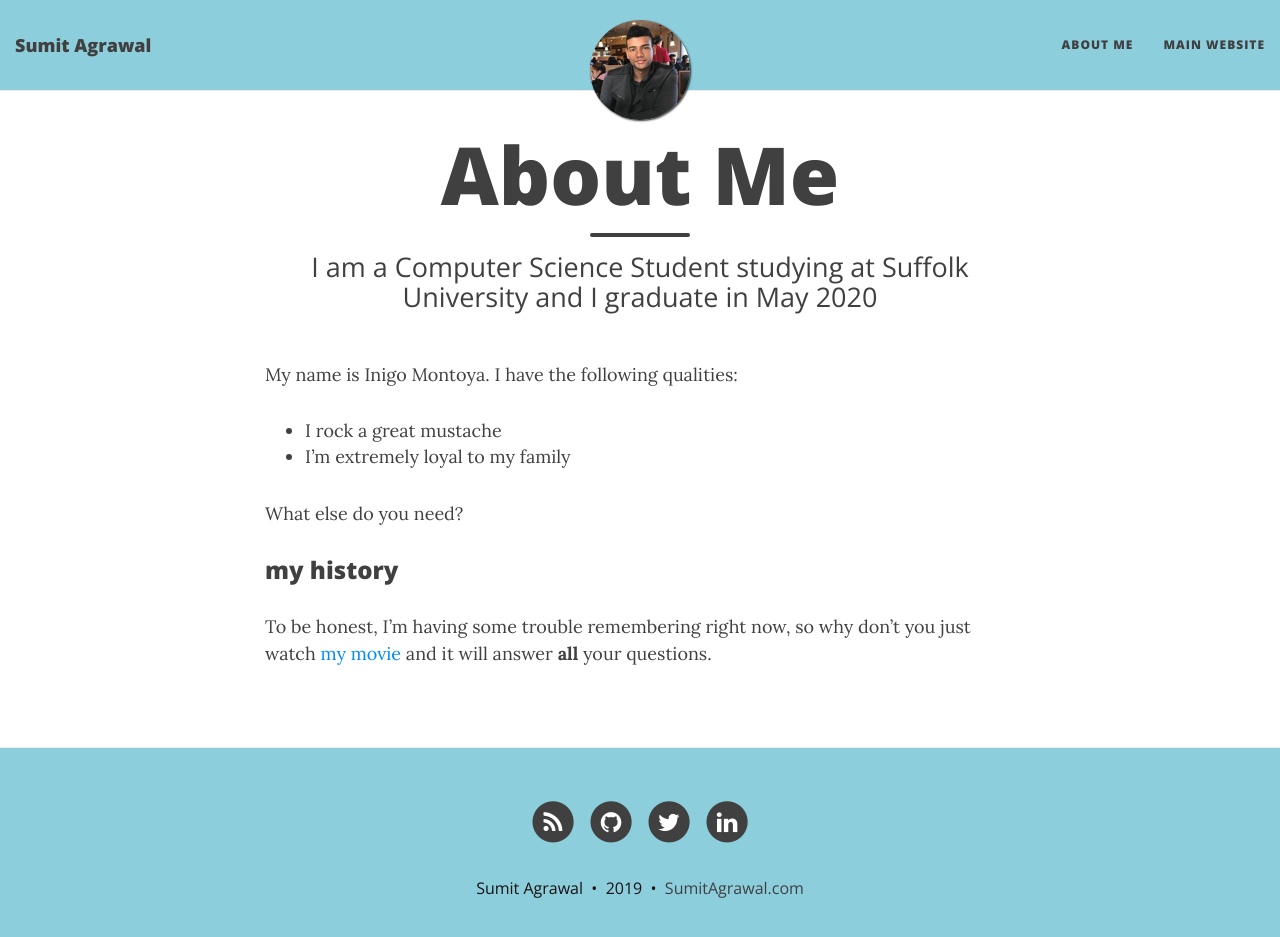
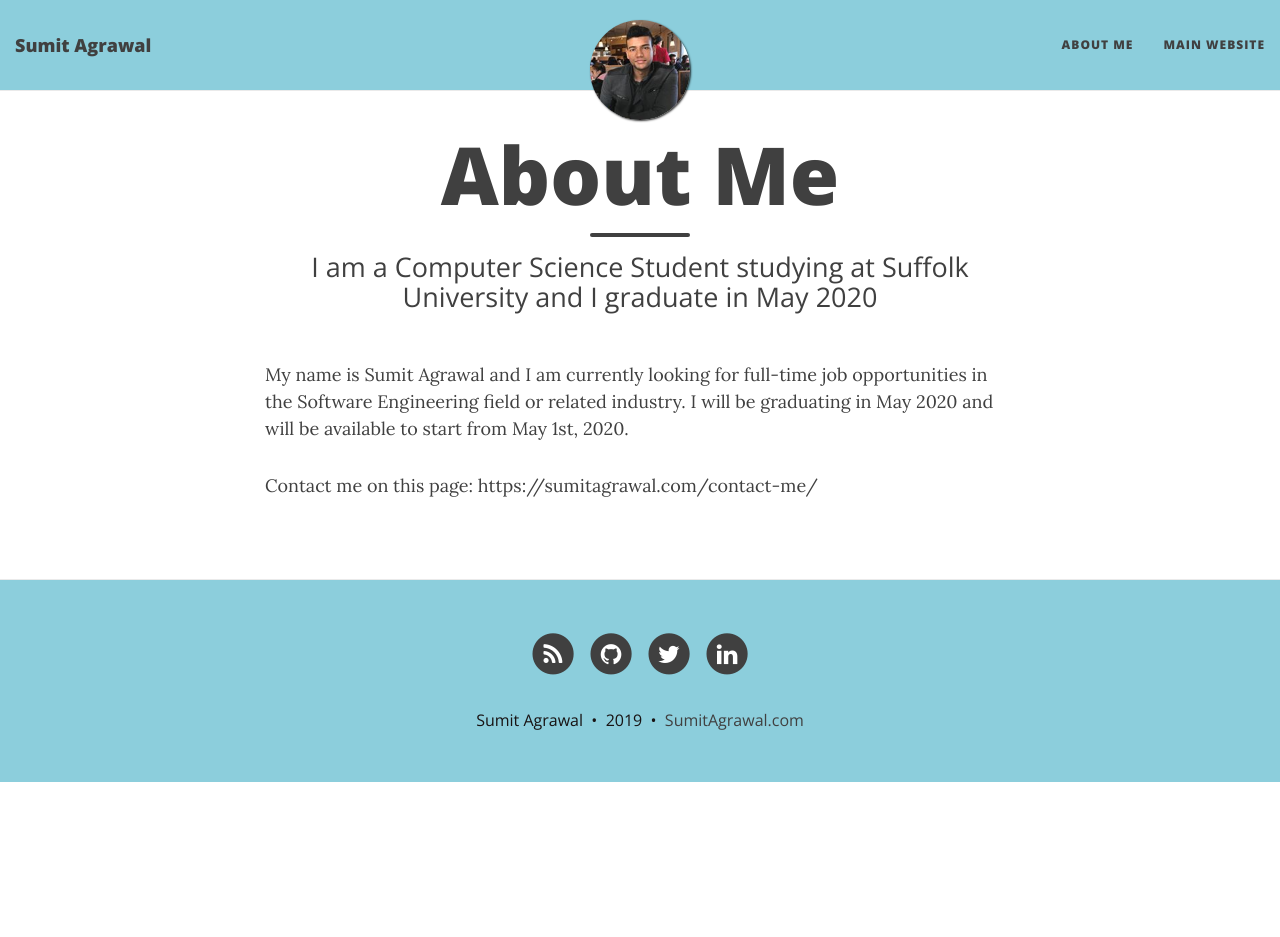
Before and after one commit to SumitAgr/Portfolio, a Jekyll site: the page built from aboutme.md, in a window 1280 px wide and 950 px high. Shown: the top 937 px of the window. Built offline with Jekyll 4.4.1, drawn with Linux system fonts in a browser that asks for light colours; nearby versions of some CDN libraries.

Commit message:
Update aboutme.md

```diff
--- a/aboutme.md
+++ b/aboutme.md
@@ -4,13 +4,6 @@ title: About Me
 subtitle: I am a Computer Science Student studying at Suffolk University and I graduate in May 2020
 ---
 
-My name is Inigo Montoya. I have the following qualities:
+My name is Sumit Agrawal and I am currently looking for full-time job opportunities in the Software Engineering field or related industry. I will be graduating in May 2020 and will be available to start from May 1st, 2020.
 
-- I rock a great mustache
-- I'm extremely loyal to my family
-
-What else do you need?
-
-### my history
-
-To be honest, I'm having some trouble remembering right now, so why don't you just watch [my movie](http://en.wikipedia.org/wiki/The_Princess_Bride_%28film%29) and it will answer **all** your questions.
+Contact me on this page: https://sumitagrawal.com/contact-me/
```
